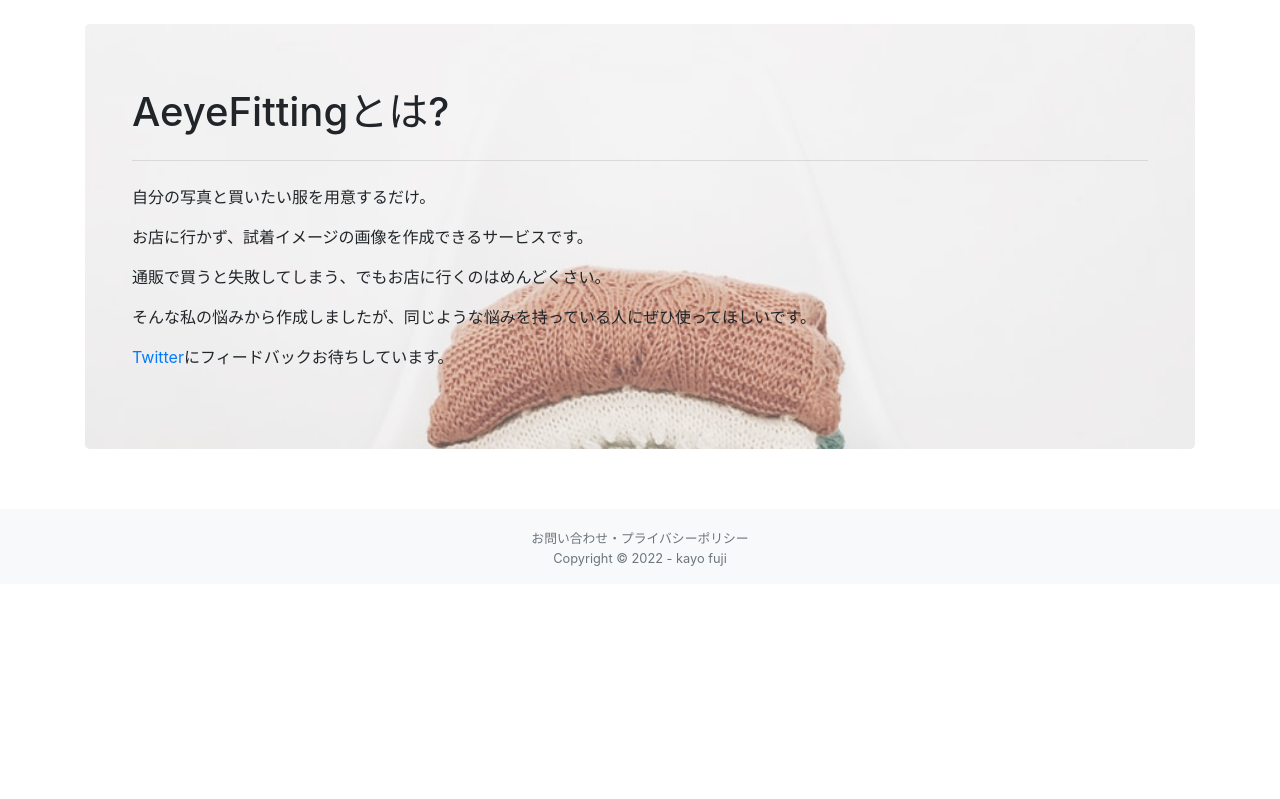
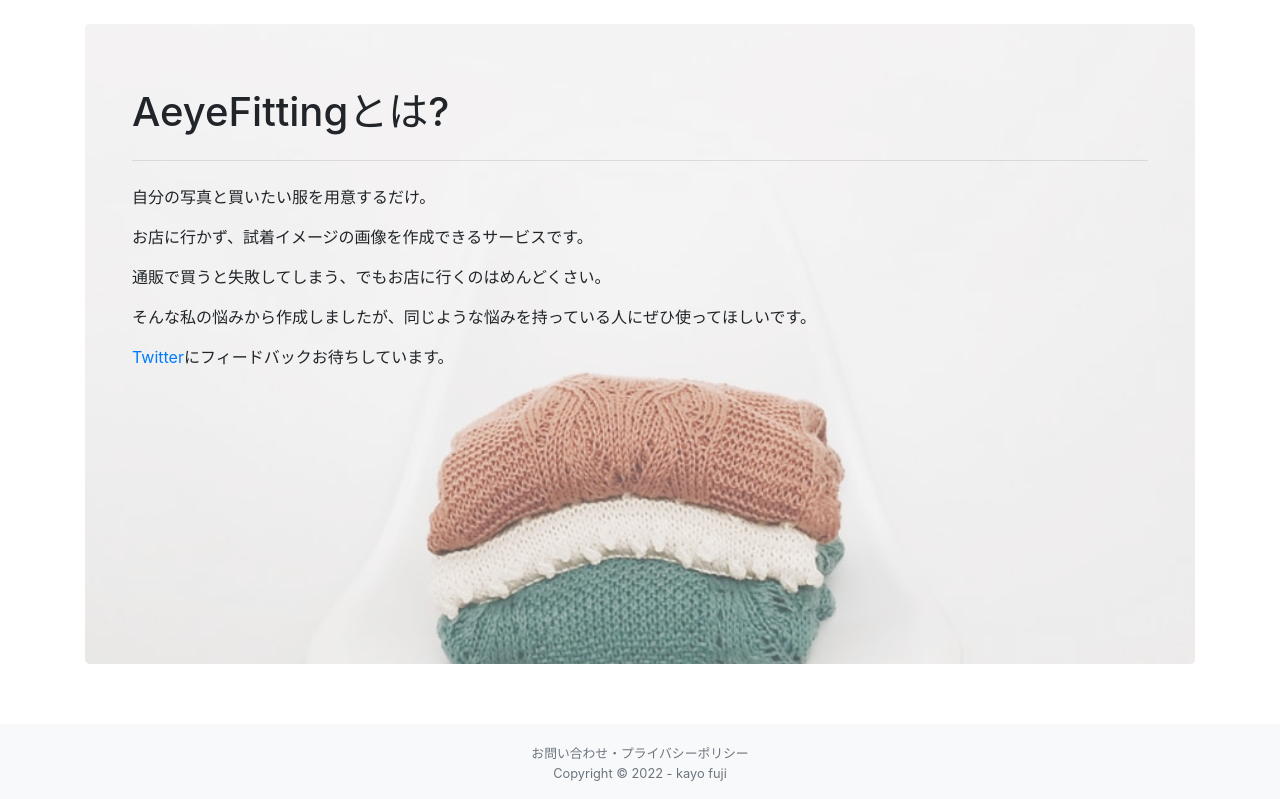
Before and after one commit to kayofujii/ai_fitting, a Django app: page /about in a window 1280 px wide. Shown: the part 56-855 px from the top of the page. Before the commit the page ends 622 px from the top, so only its background shows below. Run offline with Django 3.2, Linux system fonts and the light colour scheme.

Commit message:
css修正2

```diff
--- a/static/style.css
+++ b/static/style.css
@@ -1,4 +1,5 @@
 .jumbotron-extend {
+    height: 80vh;
     min-height: 300px;
     margin-bottom: 60px;
     background: url("images/clothes_top.jpeg") no-repeat center center;
```
